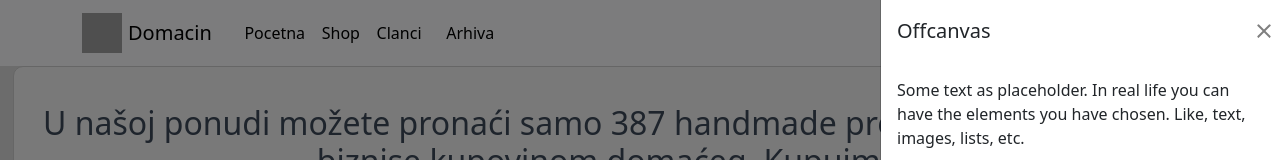
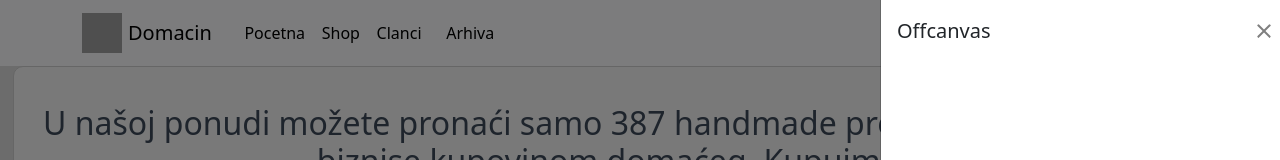
Before and after one commit to Hadis2971/Domacin_Frontend, a React (Create React App) app: page / in a window 1280 px wide. Both pictures are taken after a click on the icon 1049 px from the left and 31 px from the top of the page. Shown: the top 160 px of the page. Built offline with nearby package versions, Linux system fonts and the light colour scheme; grey boxes are pictures that could not be loaded.

Commit message:
display products in side menu and add adding removing products in side menu

```diff
--- a/src/layout/components/Navbar/Navbar.tsx
+++ b/src/layout/components/Navbar/Navbar.tsx
@@ -3,7 +3,7 @@ import { useState, useCallback, useContext } from "react";
 import Container from "react-bootstrap/Container";
 import Nav from "react-bootstrap/Nav";
 import Navbar from "react-bootstrap/Navbar";
-import Offcanvas from "react-bootstrap/Offcanvas";
+
 import Image from "react-bootstrap/Image";
 import { Link } from "react-router-dom";
 import { FontAwesomeIcon } from "@fortawesome/react-fontawesome";
@@ -11,21 +11,9 @@ import { faShoppingCart, faUser } from "@fortawesome/free-solid-svg-icons";
 
 import { ProductsContext } from "../../../state/Products";
 import { useAuthUser, useLogoutUser } from "../../../http/useAuth";
-import { NavbarOffcanvasProps } from "./types";
+import NavbarOffcanvas from "./components/NavbarOffcanvas";
 
 import "./Navbar.scss";
-
-const NavbarOffcanvas = ({ show, handleClose }: NavbarOffcanvasProps) => (
-  <Offcanvas show={show} onHide={handleClose} placement="end">
-    <Offcanvas.Header closeButton>
-      <Offcanvas.Title>Offcanvas</Offcanvas.Title>
-    </Offcanvas.Header>
-    <Offcanvas.Body>
-      Some text as placeholder. In real life you can have the elements you have
-      chosen. Like, text, images, lists, etc.
-    </Offcanvas.Body>
-  </Offcanvas>
-);
 
 export default function () {
   const value = useContext(ProductsContext);
@@ -35,8 +23,6 @@ export default function () {
   const { data } = useAuthUser();
 
   const [showOffcanvasSidebar, setShowOffcanvasSidebar] = useState(false);
-
-  console.log(value?.selectedProducts);
 
   const numberOfSelectedProducts = value?.selectedProducts
     ? Object.values(value.selectedProducts).reduce(
@@ -106,6 +92,11 @@ export default function () {
       <NavbarOffcanvas
         show={showOffcanvasSidebar}
         handleClose={closeOffcanvasSidebar}
+        getFormatedListOfSelectedProducts={
+          value?.getFormatedListOfSelectedProducts
+        }
+        handleSelectProduct={value?.handleSelectProduct}
+        handleDeselectProduct={value?.handleDeselectProduct}
       />
     </Navbar>
   );
--- /dev/null
+++ b/src/layout/components/Navbar/components/NavbarOffcanvas.scss
@@ -0,0 +1,23 @@
+@import "../../../../index.scss";
+
+.NavbarOffcanvasProduct {
+  display: flex;
+  align-items: center;
+  justify-content: space-between;
+  padding: 20px 0px;
+  margin-bottom: 20px;
+  border-bottom: 1px solid $primary-color;
+  font-size: 1.3em;
+
+  .product-quantity {
+    width: 30%;
+    display: flex;
+    align-items: center;
+    justify-content: space-evenly;
+
+    svg {
+      color: $primary-color;
+      cursor: pointer;
+    }
+  }
+}
--- /dev/null
+++ b/src/layout/components/Navbar/components/NavbarOffcanvas.tsx
@@ -0,0 +1,53 @@
+import Offcanvas from "react-bootstrap/Offcanvas";
+import { FontAwesomeIcon } from "@fortawesome/react-fontawesome";
+import { faArrowUp, faArrowDown } from "@fortawesome/free-solid-svg-icons";
+
+import { NavbarOffcanvasProps } from "../types";
+
+import "./NavbarOffcanvas.scss";
+
+export default function ({
+  show,
+  getFormatedListOfSelectedProducts,
+  handleSelectProduct,
+  handleDeselectProduct,
+  handleClose,
+}: NavbarOffcanvasProps) {
+  const products = getFormatedListOfSelectedProducts
+    ? getFormatedListOfSelectedProducts()
+    : [];
+
+  return (
+    <Offcanvas show={show} onHide={handleClose} placement="end">
+      <Offcanvas.Header closeButton>
+        <Offcanvas.Title>Offcanvas</Offcanvas.Title>
+      </Offcanvas.Header>
+      <Offcanvas.Body>
+        {products.map((product) => (
+          <div className="NavbarOffcanvasProduct">
+            <div>{product.name}</div>
+            <div className="product-quantity">
+              <FontAwesomeIcon
+                icon={faArrowDown}
+                onClick={
+                  handleDeselectProduct
+                    ? () => handleDeselectProduct(product.id)
+                    : undefined
+                }
+              />
+              {product.quantity}
+              <FontAwesomeIcon
+                icon={faArrowUp}
+                onClick={
+                  handleSelectProduct
+                    ? () => handleSelectProduct(product.id)
+                    : undefined
+                }
+              />
+            </div>
+          </div>
+        ))}
+      </Offcanvas.Body>
+    </Offcanvas>
+  );
+}
--- a/src/layout/components/Navbar/types.ts
+++ b/src/layout/components/Navbar/types.ts
@@ -1,4 +1,9 @@
+import { GetFormatedListOfSelectedProductsReturnType } from "../../../state/Products/types";
+
 export type NavbarOffcanvasProps = {
   show: boolean;
+  getFormatedListOfSelectedProducts?: () => GetFormatedListOfSelectedProductsReturnType[];
+  handleSelectProduct?: (productId: number) => void;
+  handleDeselectProduct?: (productId: number) => void;
   handleClose: () => void;
 };
--- a/src/state/Products/index.tsx
+++ b/src/state/Products/index.tsx
@@ -1,6 +1,10 @@
 import { createContext, useState } from "react";
 
-import { Product, ProductsContextProps } from "./types";
+import {
+  Product,
+  ProductsContextProps,
+  GetFormatedListOfSelectedProductsReturnType,
+} from "./types";
 
 const mockProducts = [
   {
@@ -200,6 +204,7 @@ export const ProductsContext = createContext<{
   selectedProducts: Record<number, number>;
   handleSelectProduct: (productId: number) => void;
   handleDeselectProduct: (productId: number) => void;
+  getFormatedListOfSelectedProducts: () => GetFormatedListOfSelectedProductsReturnType[];
 } | null>(null);
 
 export default ({ children }: ProductsContextProps) => {
@@ -245,11 +250,33 @@ export default ({ children }: ProductsContextProps) => {
     setSelectedProducts(selectedProductsCopy);
   };
 
+  const getFormatedListOfSelectedProducts =
+    (): GetFormatedListOfSelectedProductsReturnType[] => {
+      const formatedList: GetFormatedListOfSelectedProductsReturnType[] = [];
+
+      Object.keys(selectedProducts).map((key) => {
+        const product: Product | undefined = listOfProducts.find(
+          (product) => product.id === Number(key)
+        );
+
+        if (product) {
+          formatedList.push({
+            id: product.id,
+            name: product.title,
+            quantity: selectedProducts[Number(key)],
+          });
+        }
+      });
+
+      return formatedList;
+    };
+
   const value = {
     listOfProducts,
     selectedProducts,
     handleSelectProduct,
     handleDeselectProduct,
+    getFormatedListOfSelectedProducts,
   };
 
   return (
--- a/src/state/Products/types.ts
+++ b/src/state/Products/types.ts
@@ -16,3 +16,9 @@ export type Product = {
 export type ProductsContextProps = {
   children: ReactNode;
 };
+
+export type GetFormatedListOfSelectedProductsReturnType = {
+  id: number;
+  name: string;
+  quantity: number;
+};
```
